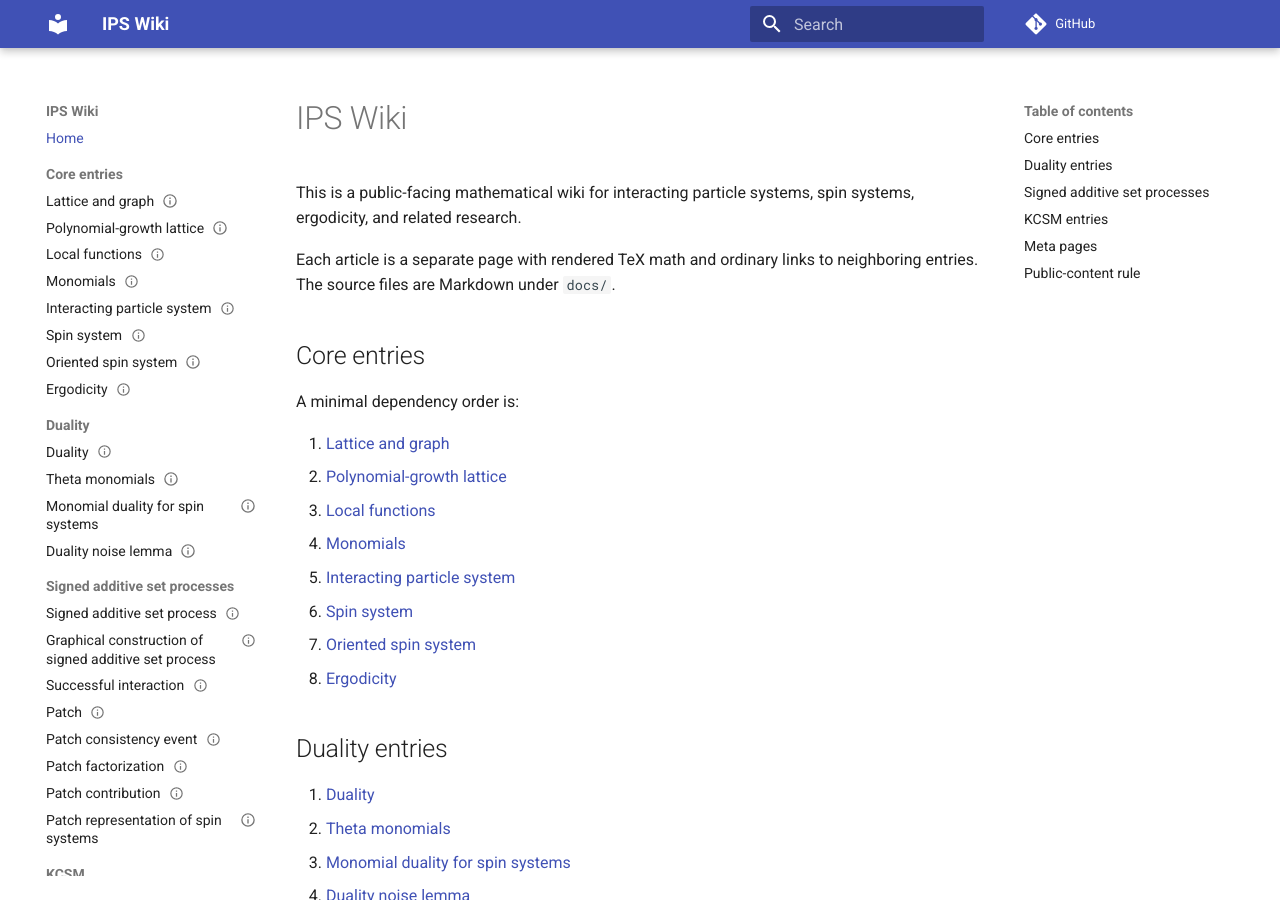
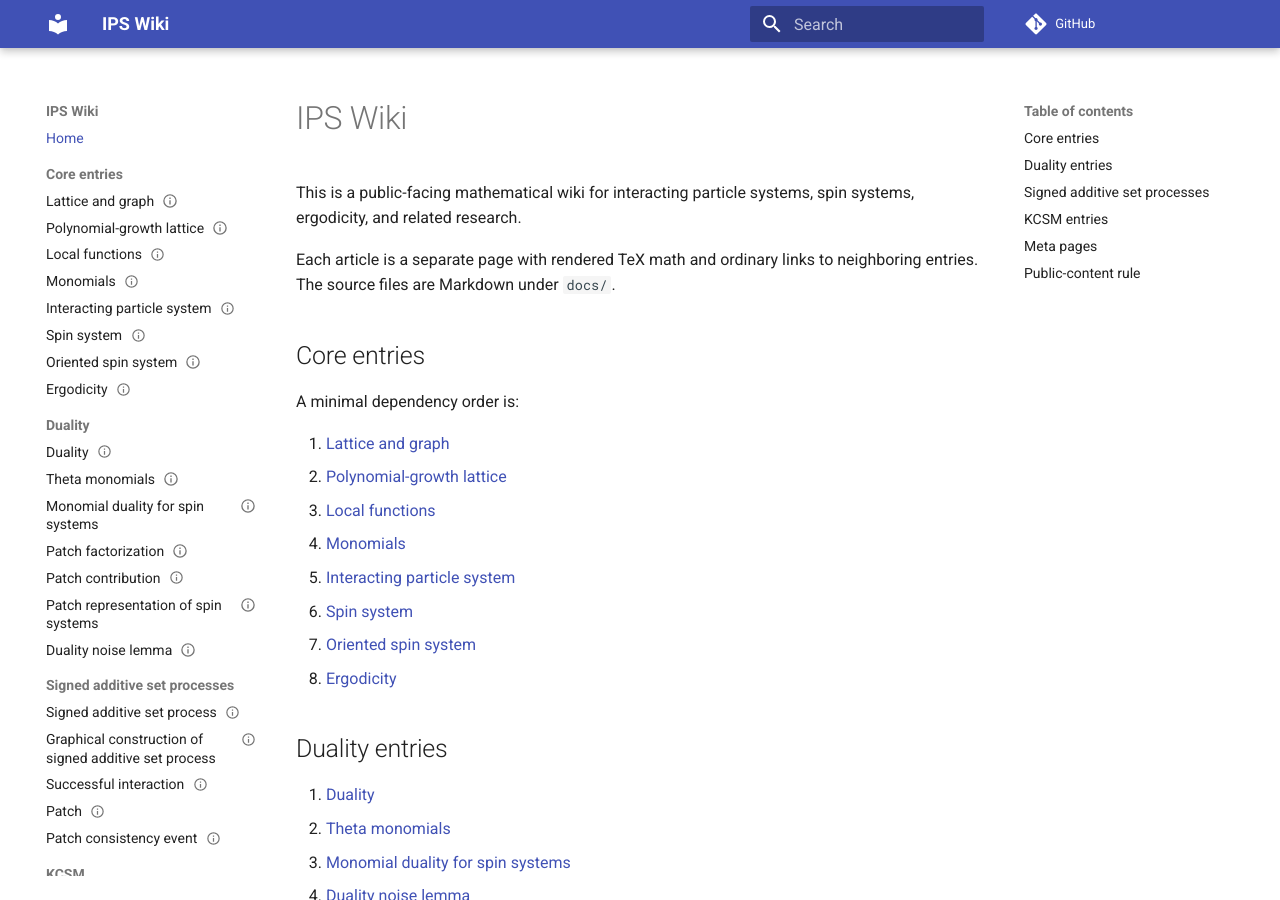
Before and after one commit to maciejgluchowski86-beep/ips-wiki, an MkDocs documentation site: the page built from docs/index.md, in a window 1280 px wide and 900 px high. Built offline with MkDocs 1.6.1 and Material for MkDocs 9.7.7, drawn with Linux system fonts in a browser that asks for light colours; comment, search, counter and statistics services are not loaded; part of the change alters nothing that is shown.

```diff
--- a/mkdocs.yml
+++ b/mkdocs.yml
@@ -32,6 +32,9 @@ nav:
       - Duality: entries/duality.md
       - Theta monomials: entries/theta-monomials.md
       - Monomial duality for spin systems: entries/monomial-duality-for-spin-systems.md
+      - Patch factorization: entries/patch-factorization.md
+      - Patch contribution: entries/patch-contribution.md
+      - Patch representation of spin systems: entries/patch-representation-of-spin-systems.md
       - Duality noise lemma: entries/duality-noise-lemma.md
   - Signed additive set processes:
       - Signed additive set process: entries/signed-additive-set-process.md
@@ -39,9 +42,6 @@ nav:
       - Successful interaction: entries/successful-interaction.md
       - Patch: entries/patch.md
       - Patch consistency event: entries/patch-consistency-event.md
-      - Patch factorization: entries/patch-factorization.md
-      - Patch contribution: entries/patch-contribution.md
-      - Patch representation of spin systems: entries/patch-representation-of-spin-systems.md
   - KCSM:
       - Bernoulli refresh operator: entries/bernoulli-refresh-operator.md
       - Update family: entries/update-family.md
```
